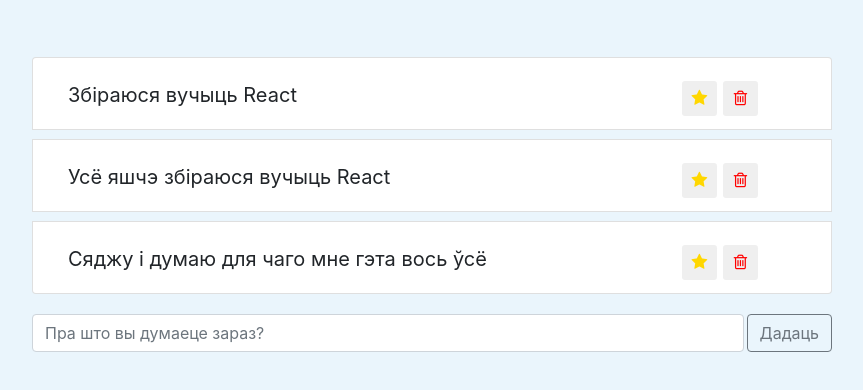
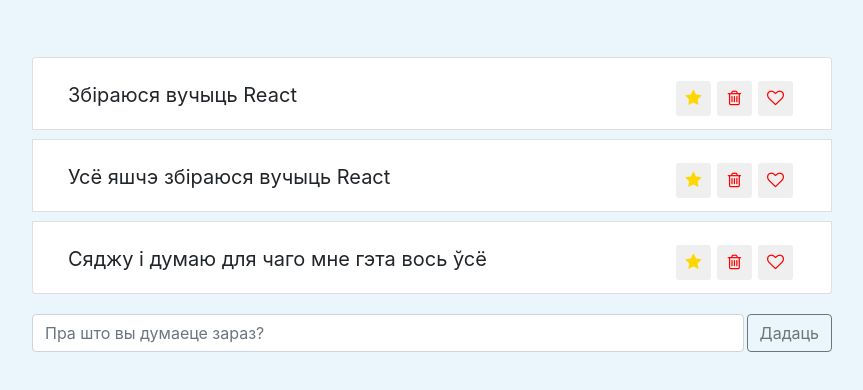
Before and after one commit to kuba-kola/Twitter_app, a React app: page / in a window 1280 px wide. Shown: the part 146-536 px from the top of the page, without its empty margins (208-1071 px from the left). Built offline with nearby package versions, Linux system fonts and the light colour scheme.

Commit message:
add like btn

```diff
--- a/src/components/post-list-item/post-list-item.css
+++ b/src/components/post-list-item/post-list-item.css
@@ -19,6 +19,9 @@
 }
 .app-list-item .btn-trash {
     color: red;
+}
+.app-list-item .btn-like {
+  color: red;
 }
 .app-list-item .fa-heart {
     width: 35px;
--- a/src/components/post-list-item/post-list-item.js
+++ b/src/components/post-list-item/post-list-item.js
@@ -18,9 +18,7 @@ export default class PostListItem extends Component {
 
         return (
             <div className={classNames}>
-                <span
-                    className="app-list-item-label"
-                    onClick={onToggleLiked}>
+                <span className="app-list-item-label">
                     {label}
                 </span>
                 <div className="d-flex justify-content-center align-items-center">
@@ -36,7 +34,12 @@ export default class PostListItem extends Component {
                     onClick={onDelete}>
                         <i className="fa fa-trash-o"></i>
                     </button>
-                    <i className="fa fa-heart"></i>
+                    <button
+                    type="button"
+                    className="btn-like btn-sm"
+                    onClick={onToggleLiked}>
+                        <i className="fa fa-heart-o"></i>
+                    </button>
                 </div>
             </div>
         )
```
Also changed, not shown: src/assets/4.png (added).
